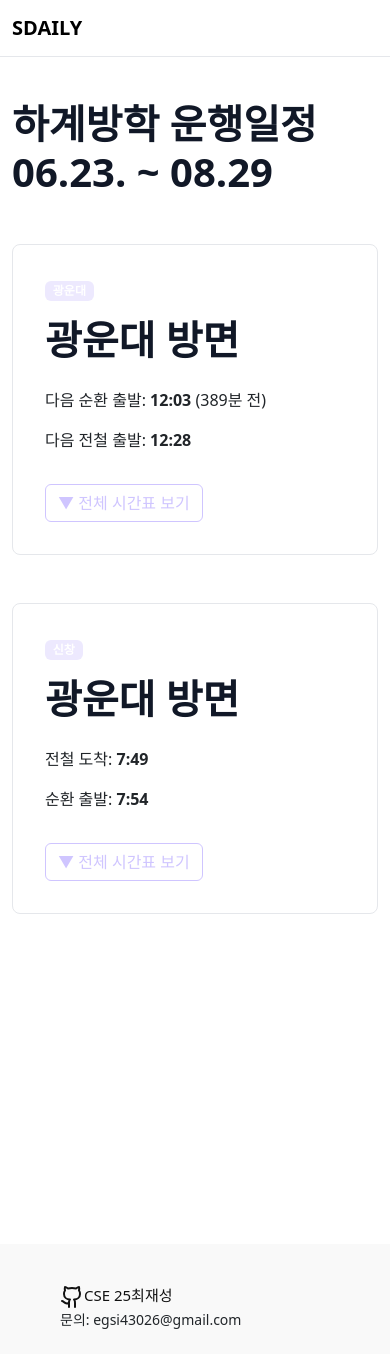
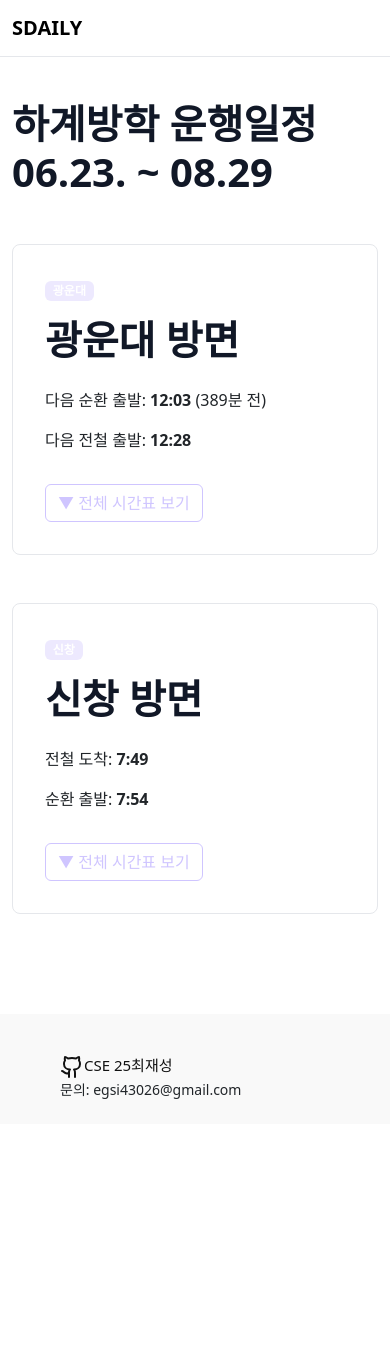
Before and after one commit to exynos6694/sdaily, a React (Create React App) app: page / in a window 390 px wide. After the commit the page ends 1124 px from the top, so only its background shows below. Built offline with nearby package versions, Linux system fonts and the light colour scheme.

Commit message:
오타 수정

```diff
--- a/src/components/App.js
+++ b/src/components/App.js
@@ -18,12 +18,13 @@ function App() {
           <Route path="/" element={<Section />} />
         </Routes>
       </Router> */}
+      <div className="main">
+        <Navbar />
+        <Section />
+        <Footer />
+      </div>
+    </>
 
-      <Navbar />
-      <Section />
-      <Footer />
-
-    </>
 
   );
 }
--- a/src/components/Shuttle2.js
+++ b/src/components/Shuttle2.js
@@ -60,7 +60,7 @@ export default function NextDeparture() {
 
   return (
     <div className="">
-      <h2 className="section-title">광운대 방면</h2>
+      <h2 className="section-title">신창 방면</h2>
       <p>전철 도착: <strong>{next.jeon}</strong></p>
       <p>순환 출발: <strong>{next.sun}</strong></p>
       <button
--- a/src/style/Navbar.css
+++ b/src/style/Navbar.css
@@ -2,6 +2,9 @@
       margin: 0;
       padding: 0;
       box-sizing: border-box;
+    }
+    .main{
+      display: block
     }
 
     body {
@@ -243,7 +246,7 @@
       height: 110px;
       background-color: #f9f9f9;
       display: flex;
-      margin-top: 400px;
+      margin-top: 250px;
       bottom: 0;
       font-size: 14px;
 
@@ -282,14 +285,11 @@
         display: none;
       }
 
-      .section-grid{
-        height: 600px;
+
+
+      .footer{
+        margin-top: 100px;
+        bottom: 0;
       }
 
-      .section-image{
-      height: 300px;
-      margin-left: 50px;
-      }
-
-
     }
```
